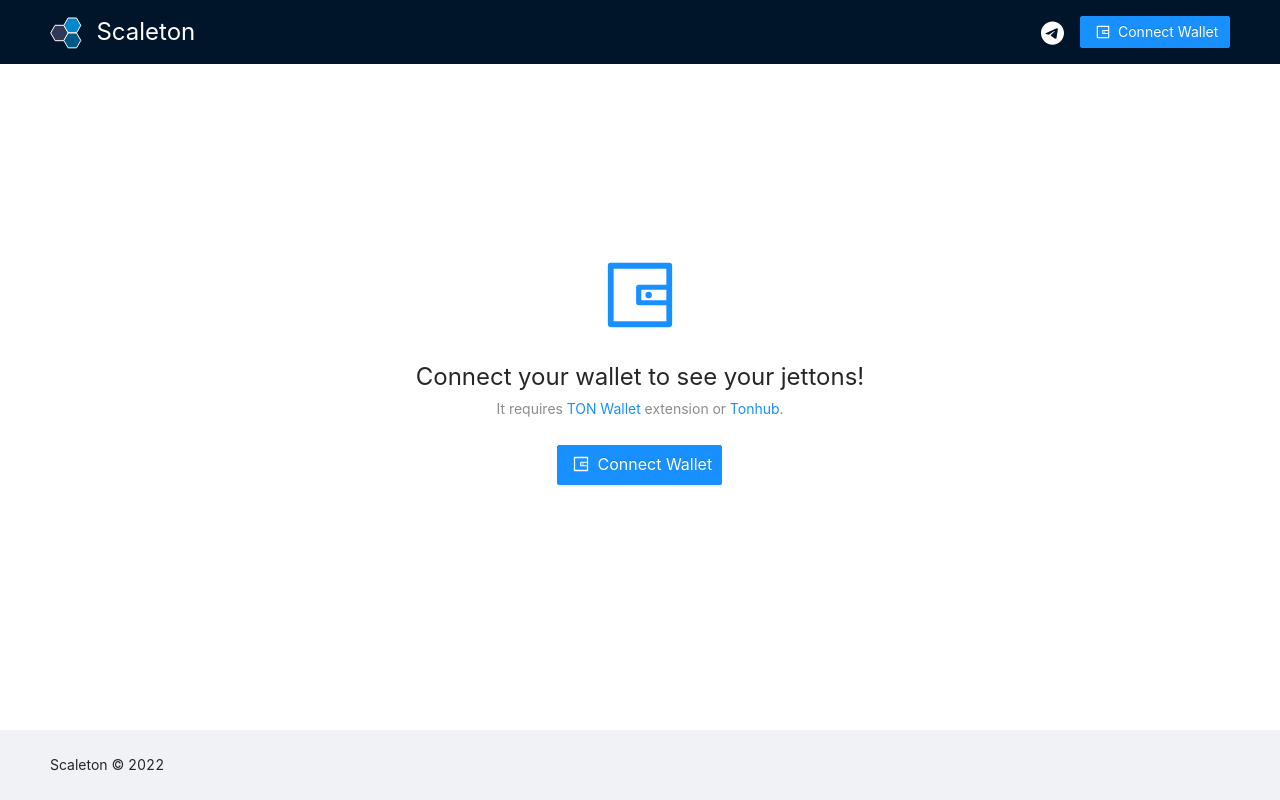
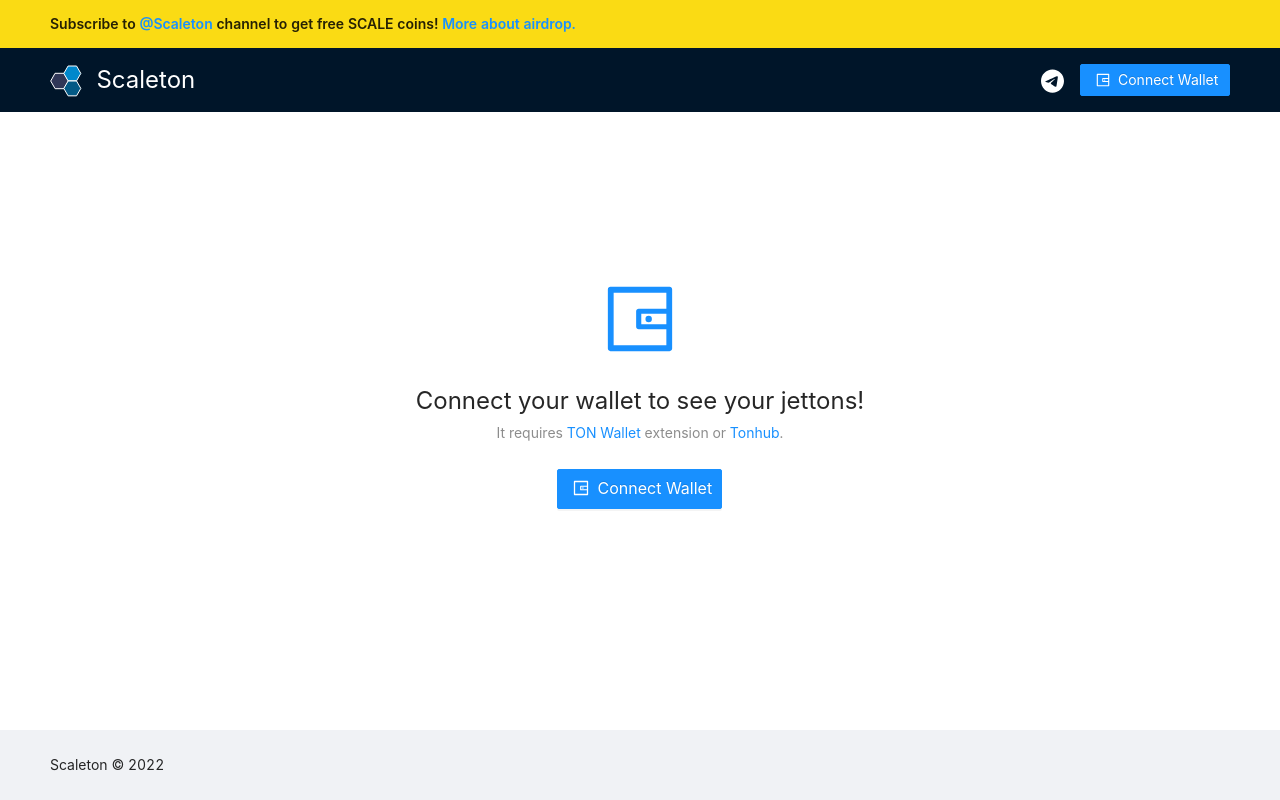
Before and after one commit to scaleton-co/scaleton, a React (Create React App) app: page /assets in a window 1280 px wide. Built offline with nearby package versions, Linux system fonts and the light colour scheme; no server answers; what javascript-time-ago, ton-x, tonweb would draw is missing.

Commit message:
add airdrop spoiler

```diff
--- a/src/App.tsx
+++ b/src/App.tsx
@@ -3,6 +3,7 @@
 import { Navigate, Route, Routes } from 'react-router-dom';
 import { useAppDispatch } from './hooks';
 import { NavBar } from './modules/layout/components/NavBar';
+import { Spoiler } from './modules/layout/components/Spoiler/Spoiler';
 import { TonhubConnectModal } from './modules/wallet/components/TonhubConnectModal/TonhubConnectModal';
 import { restoreSession } from './modules/wallet/store';
 import { Jettons } from './pages/Jettons';
@@ -23,6 +24,10 @@
   return (
     <>
       <Layout className="main-layout">
+        <Spoiler>
+          Subscribe to <a href="https://t.me/Scaleton">@Scaleton</a> channel to get free SCALE coins! <a href="https://t.me/Scaleton/23">More about airdrop.</a>
+        </Spoiler>
+
         <NavBar/>
 
         <Routes>
--- /dev/null
+++ b/src/modules/layout/components/Spoiler/Spoiler.tsx
@@ -0,0 +1,12 @@
+import { Layout } from 'antd';
+import React from 'react';
+
+const { Header } = Layout;
+
+export function Spoiler({ children }: { children: React.ReactNode }) {
+  return (
+    <Header style={{ backgroundColor: '#fadb14', lineHeight: '48px', height: 48, fontWeight: 600 }}>
+      <div className="compressed">{children}</div>
+    </Header>
+  );
+}
```
